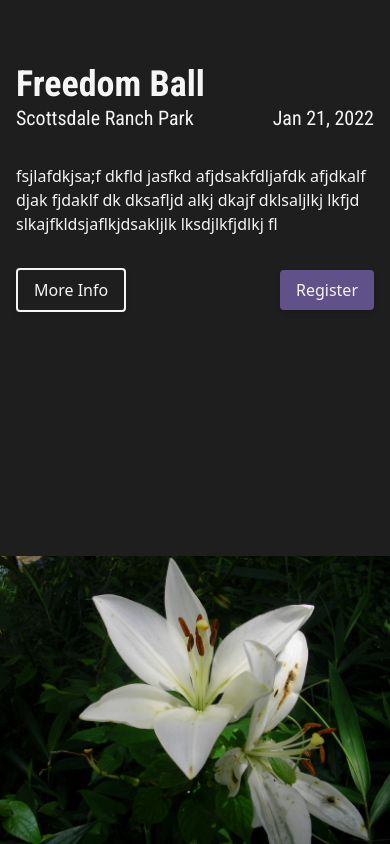
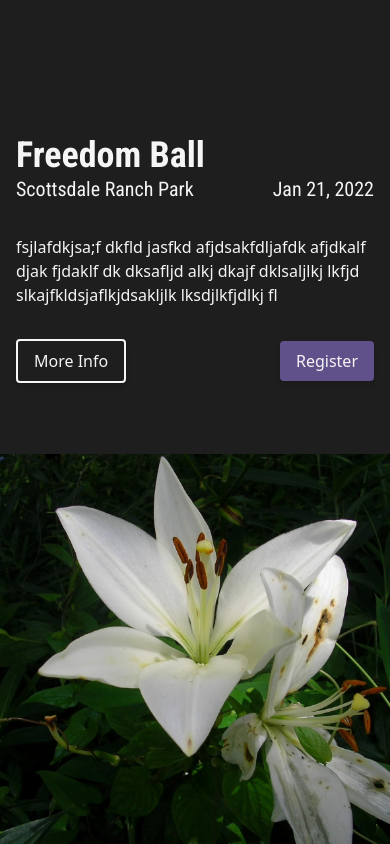
Before and after one commit to ryanbyrne30/elevate-experience, an Astro site in the folder web/: page / in a window 390 px wide. Built offline with nearby package versions, Linux system fonts and the light colour scheme; Astro itself is replaced by a stand-in of ours.

Commit message:
More responsive home

```diff
--- a/web/src/pages/index.astro
+++ b/web/src/pages/index.astro
@@ -6,11 +6,11 @@ import PrimaryButton from '@/components/buttons/PrimaryButton';
 ---
 
 <Layout title="Welcome to Astro.">
-	<div class="col center justify-between w-screen min-h-screen lg:flex-row lg:center">
-		<header class="p-4 sm:p-10 sm:pt-20 lg:p-20 pt-16 w-full lg:w-4/5 max-w-3xl">
+	<div class="grid grid-rows-2 items-center justify-items-center w-screen min-h-screen lg:flex lg:flex-row lg:center pt-16 lg:pt-0">
+		<header class="p-4 py-10 lg:p-20 w-full lg:w-4/5 max-w-xl lg:max-w-3xl">
 			<h1>Freedom Ball</h1>
-			<div class="w-full row center justify-between">
-				<h3>Scottsdale Ranch Park</h3>
+			<div class="w-full row center justify-between flex-wrap">
+				<h3 class="pr-4">Scottsdale Ranch Park</h3>
 				<h3>Jan 21, 2022</h3>
 			</div>
 			<p class="my-8 lg:my-16">
```
